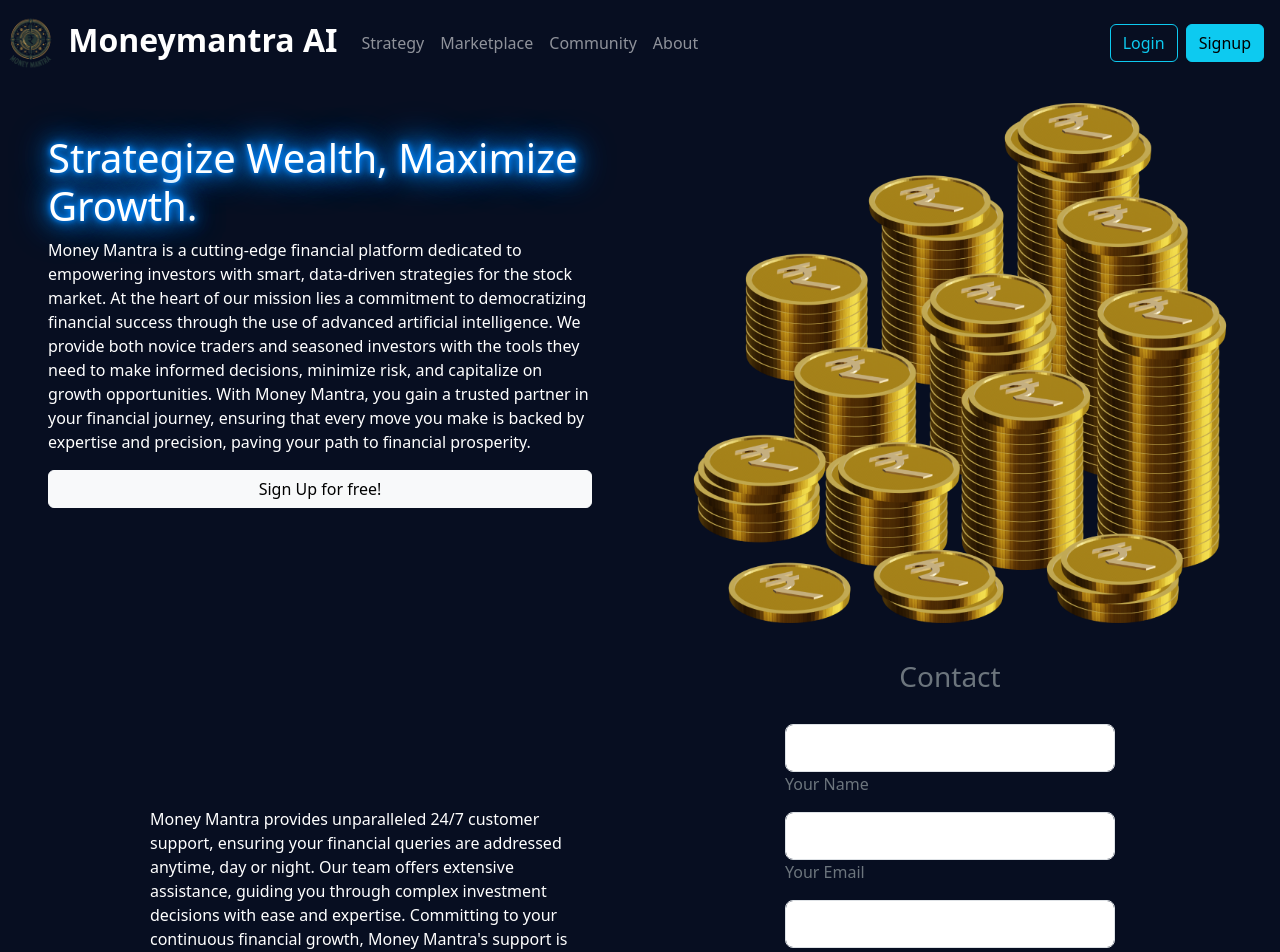
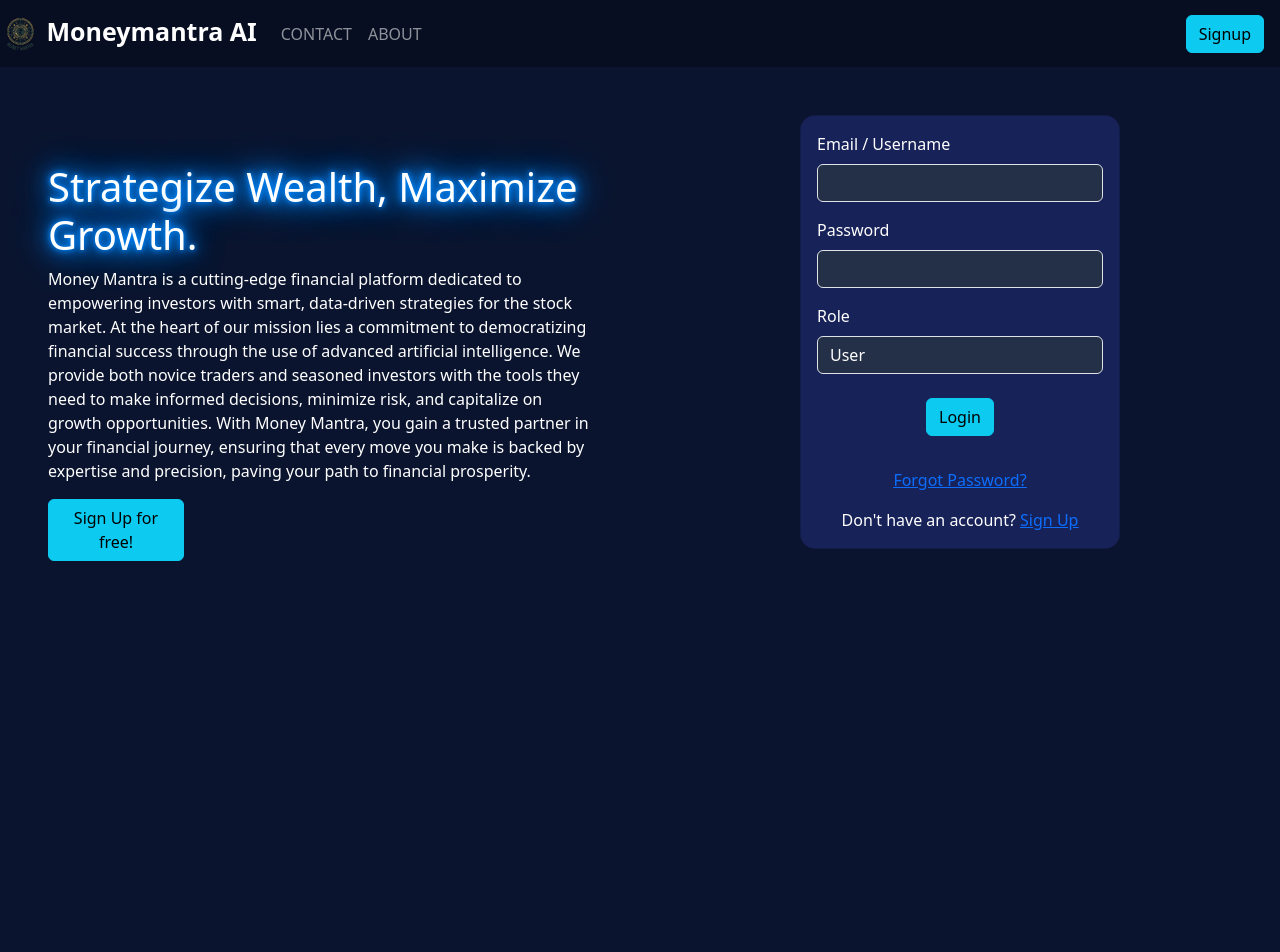
Before and after one commit to HITGIT007/moneymantra, a React (Create React App) app: page / in a window 1280 px wide. Shown: the top 952 px of the page. After the commit the page ends 800 px from the top, so only its background shows below. Built offline with nearby package versions, Linux system fonts and the light colour scheme.

Commit message:
Update styles and components

```diff
--- a/src/App.js
+++ b/src/App.js
@@ -8,6 +8,7 @@ import Dashboard from "./pages/Dashboard";
 import Login from "./components/Login";
 import { ToastContainer, toast } from "react-toastify";
 import "react-toastify/dist/ReactToastify.css";
+import Footer from "./components/Footer";
 function App() {
   return (
     <Router>
@@ -16,7 +17,9 @@ function App() {
         <Route path="/dashboard" element={<Dashboard />} />
         <Route path="/controlandmonitor" element={<ControlandMonitor />} />
         {/* <Route path="/login" element={<Login />} /> */}
+
         <Route path="/signup" element={<SignUpPage />} />
+        <Route path="/contact" element={<Footer />} />
         <Route path="/forgot-password" element={<ForgotPasswordPage />} />
       </Routes>
       <ToastContainer hideProgressBar autoClose={3000} />
--- a/src/components/Footer.jsx
+++ b/src/components/Footer.jsx
@@ -8,6 +8,7 @@ import Twitter from "@mui/icons-material/Twitter";
 
 import styled from "styled-components";
 import React, { useState } from "react";
+import NavigationBar from "./NavigationBar";
 
 const Container = styled.div`
   display: flex;
@@ -85,7 +86,9 @@ const Footer = () => {
   const [phoneNumber, setPhoneNumber] = useState("");
   const [message, setMessage] = useState("");
   return (
-    <Container className="plain-background">
+    <>
+    <NavigationBar/>
+      <Container className=" plain-background" style={{height:"89vh"}}>
         <Left className="plain-background">
           <Desc className="text-white">
             Money Mantra provides unparalleled 24/7 customer support, ensuring
@@ -110,53 +113,60 @@ const Footer = () => {
 
         <Right className="plain-background text-secondary">
           <Title>Contact</Title>
+          <div  style={{width:"25vw"}}>
+
           <form onSubmit={handleSubmit}>
             <div className="form-outline mb-2">
+            <label className="form-label" htmlFor="name">
+                Your Name
+              </label>
               <input
                 type="text"
-              className="form-control form-control-lg"
+                className="form-control "
                 id="name"
                 value={name}
                 onChange={(e) => setName(e.target.value)}
                 required
               />
-            <label className="form-label" htmlFor="name">
-              Your Name
-            </label>
+
             </div>
 
             {/* Email Field */}
             <div className="form-outline mb-2">
+            <label className="form-label" htmlFor="email">
+                Your Email
+              </label>
               <input
                 type="email"
-              className="form-control form-control-lg"
+                className="form-control "
                 id="email"
                 value={email}
                 onChange={(e) => setEmail(e.target.value)}
                 required
               />
-            <label className="form-label" htmlFor="email">
-              Your Email
-            </label>
+
             </div>
 
             {/* Phone Number Field */}
             <div className="form-outline mb-2">
+              <label className="form-label" htmlFor="phoneNumber">
+                Phone Number
+              </label>
               <input
                 type="tel"
-              className="form-control form-control-lg"
+                className="form-control "
                 id="phoneNumber"
                 value={phoneNumber}
                 onChange={(e) => setPhoneNumber(e.target.value)}
                 required
               />
-            <label className="form-label" htmlFor="phoneNumber">
-              Phone Number
-            </label>
             </div>
 
             {/* Message Textarea */}
             <div className="form-outline mb-2">
+              <label className="form-label" htmlFor="message">
+                Your Message
+              </label>
               <textarea
                 className="form-control"
                 id="message"
@@ -165,18 +175,17 @@ const Footer = () => {
                 onChange={(e) => setMessage(e.target.value)}
                 required
               ></textarea>
-            <label className="form-label" htmlFor="message">
-              Your Message
-            </label>
             </div>
 
             {/* Submit Button */}
-          <button type="submit" className="btn btn-primary btn-lg btn-block">
+            <button type="submit" className="btn btn-primary mt-2  btn-block">
               Send Message
             </button>
           </form>
+          </div>
         </Right>
       </Container>
+    </>
   );
 };
 
--- a/src/components/Login.jsx
+++ b/src/components/Login.jsx
@@ -47,14 +47,14 @@ function Login() {
       className="card p-2  "
       style={{
         borderRadius: "15px",
-        background: "#0a142f",
+        background: "#172259",
         color: "white",
       }}
     >
-      <div className="card-body p-2" style={{ backgroundColor: "#0a142f" }}>
+      <div className="card-body p-2 " >
         {/* <h3 className="text-uppercase text-center mb-2">Login</h3> */}
 
-        <form onSubmit={handleSubmit} style={{ backgroundColor: "#0a142f" }}>
+        <form onSubmit={handleSubmit}>
           {/* Email Address */}
           <label className="form-label" htmlFor="email">
             Email / Username
--- a/src/components/Nav.jsx
+++ b/src/components/Nav.jsx
@@ -65,7 +65,7 @@ function Nav({ name, toggleSidebar, isSidebarVisible }) {
               aria-haspopup="true"
               aria-expanded="false"
             >
-              <span className="h4 mb-0 text-white px-3 neon-text">
+              <span className="h5 mb-0 text-white px-3 neon-text">
                 WELCOME {name.toUpperCase()}
               </span>
             </a>
@@ -86,11 +86,11 @@ function Nav({ name, toggleSidebar, isSidebarVisible }) {
         </ul>
       </div>
       <div className="ms-auto text-white d-flex align-items-center">
-        <div className="me-3 bg-warning text-black px-2 py-2 rounded ">
+        <div className="me-3 neon-text text-white px-2 py-2 rounded ">
           <span className="h5 fw-bold mb-0">{formatDate(currentTime)}</span>
         </div>
         <div className="px-2 py-2  rounded     ">
-          <span className="h4 mb-0 fw-bold neon-text">{formatTime(currentTime)}</span>
+          <span className="h5 mb-0 fw-bold neon-text">{formatTime(currentTime)}</span>
         </div>
       </div>
     </nav>
--- a/src/components/NavigationBar.jsx
+++ b/src/components/NavigationBar.jsx
@@ -11,16 +11,17 @@ const NavigationBar = () => {
 
   return (
     <>
-      <Navbar className="sticky-top plain-background" variant="dark" expand="lg">
-        <Navbar.Brand
-          href="/"
-          style={{ fontSize: "2rem", fontWeight: "bold" }}
-        >
+      <Navbar
+        className="sticky-top plain-background"
+        variant="dark"
+        expand="lg"
+      >
+        <Navbar.Brand href="/" style={{ fontSize: "25px", fontWeight: "bold" }}>
           <img
             src={require("../assets/images/mmremovebg.png")}
             alt="logo"
-            width={60}
-            height={60}
+            width={40}
+            height={40}
           />
           {" Moneymantra AI"}
         </Navbar.Brand>
@@ -29,14 +30,14 @@ const NavigationBar = () => {
           <Nav className="me-auto">
             {/* <Nav.Link href="#dashboard">Dashboard</Nav.Link> */}
             {/* <Nav.Link href="#algo">Algo</Nav.Link> */}
-            <Nav.Link href="#strategy">Strategy</Nav.Link>
-            <Nav.Link href="#marketplace">Marketplace</Nav.Link>
-            <Nav.Link href="#community">Community</Nav.Link>
-            <Nav.Link href="#about">About</Nav.Link>
+            {/* <Nav.Link href="#strategy">Strategy</Nav.Link>
+            <Nav.Link href="#marketplace">Marketplace</Nav.Link> */}
+            <Nav.Link href="contact">CONTACT</Nav.Link>
+            <Nav.Link href="#about">ABOUT</Nav.Link>
           </Nav>
-          <Button onClick={handleShowLoginModal} variant="outline-info" className="me-2 loginbtn">
+          {/* <Button onClick={handleShowLoginModal} variant="outline-info" className="me-2 loginbtn">
             Login
-          </Button>
+          </Button> */}
           <Button href="/signup" className="me-3" variant="info">
             Signup
           </Button>
--- a/src/pages/HomePage.jsx
+++ b/src/pages/HomePage.jsx
@@ -5,6 +5,9 @@ import axios from "axios";
 import "../css/App.css"; // Reusing the same CSS for consistency
 import Footer from "../components/Footer";
 import NavigationBar from "../components/NavigationBar";
+import Login from "../components/Login";
+// import Login from "../components/Login";
+// import LoginModal from "../components/LoginModal";
 
 // Replace with the actual image URLs
 const logoUrl = "../";
@@ -14,7 +17,6 @@ function HomePage() {
   const [email, setEmail] = useState("");
   const [phoneNumber, setPhoneNumber] = useState("");
   const [message, setMessage] = useState("");
-
 
   // const handleSubmit = (event) => {
   //   event.preventDefault();
@@ -29,15 +31,17 @@ function HomePage() {
   //   // You would typically send this data to a server or email service
   // };
   return (
+    <>
+      <NavigationBar />
     <div
+      className=" vh-70  "
 
       //className="container-fluid"
     >
       {/* Navigation Bar */}
 
-      <NavigationBar/>
-      <div className="row plain-background">
-        <div className="col-lg-6 p-5  d-flex flex-column justify-content-center">
+      <div className="row pt-5  ">
+        <div className="col-lg-6 p-5  d-flex flex-column justify-content-center ">
           <h1 className="neon-text">Strategize Wealth, Maximize Growth.</h1>
 
           <p className="text-white">
@@ -53,21 +57,24 @@ function HomePage() {
             precision, paving your path to financial prosperity.
           </p>
 
-          <Link to="/signup" className="btn btn-light">
+          <Link to="/signup" className="btn btn-info w-25">
             Sign Up for free!
           </Link>
         </div>
         <div className="col-lg-6 d-flex flex-column align-items-center  justify-content-center ">
-          <img
+          {/* <img
             src={require("../assets/images/rupeegold.png")}
             alt="logo"
             width="90%"
-          />
+          /> */}
+          <div style={{ width: "25vw" }}>
+            <Login />
+          </div>
         </div>
       </div>
-      <Footer />
-      <div
-        className="text-center text-lg-start bg-light text-muted "
+      {/* <Footer /> */}
+      {/* <div
+        className="text-center text-lg-start bg-light text-muted  "
         style={{
           backgroundColor: "pink",
         }}
@@ -78,8 +85,9 @@ function HomePage() {
         >
           © 2023 Moneymantra AI. All rights reserved.
         </div>
-      </div>
+      </div> */}
     </div>
+    </>
   );
 }
 
```
Also changed, not shown: src/pages/SignUpPage.jsx (+7 -10 lines). Lines whose indentation alone changed are shown as unchanged.
